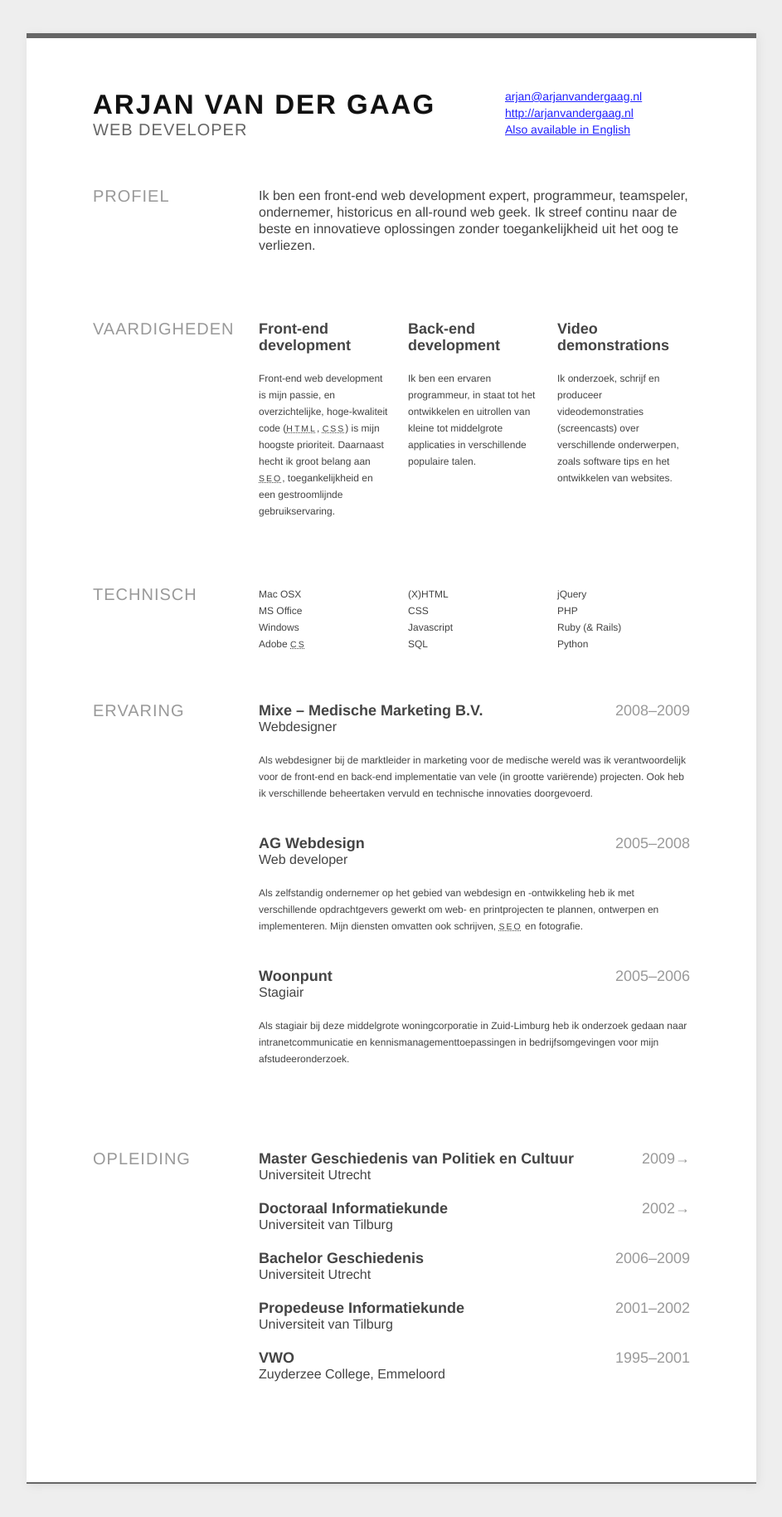
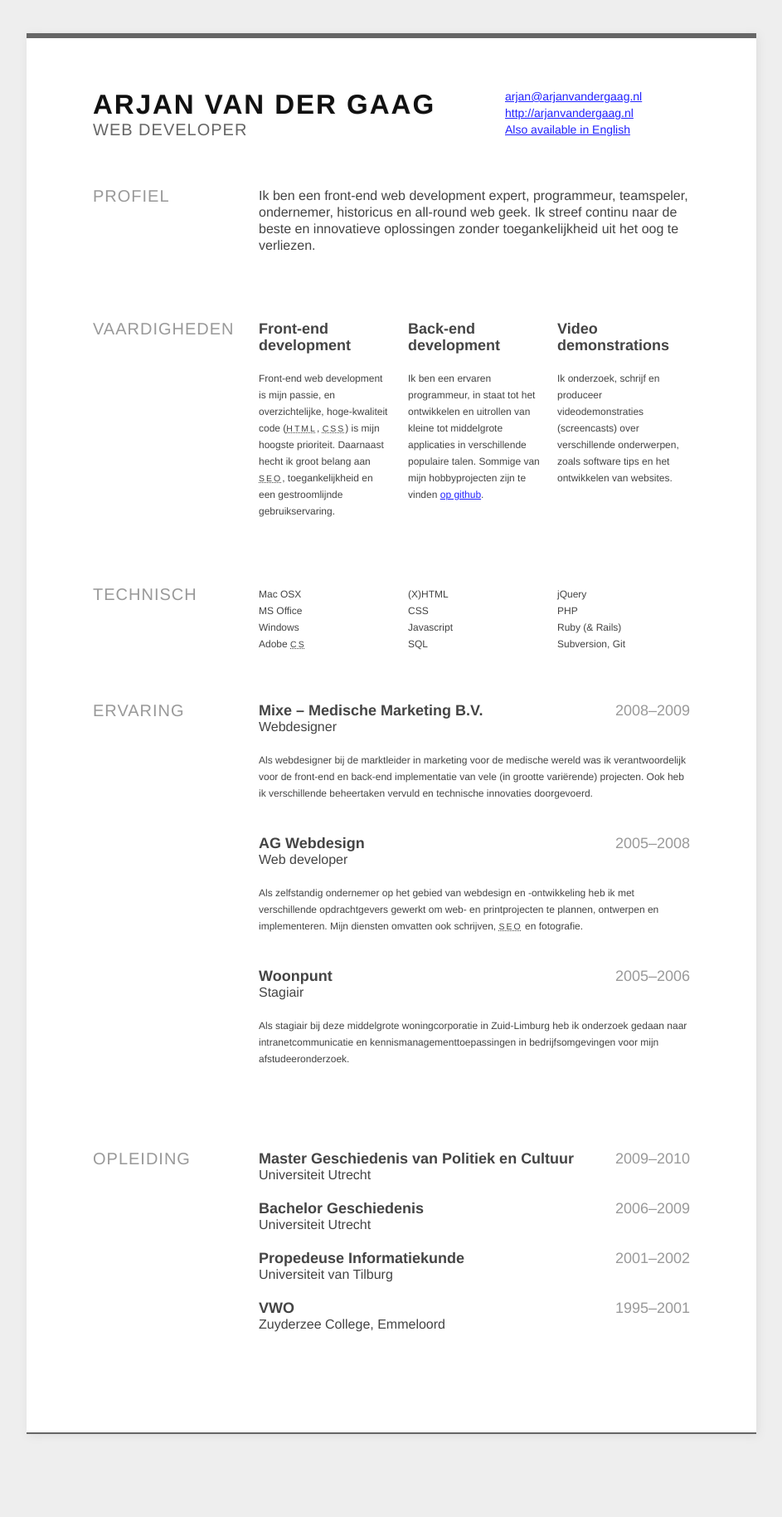
Before and after one commit to avdgaag/arjanvandergaag.nl, a Jekyll site: the page cv.html, which Jekyll copies as it is, in a window 1280 px wide. Shown: the whole page at 83% size, without its empty margins (168-1111 px from the left). Built offline with Jekyll 4.4.1, drawn with Linux system fonts in a browser that asks for light colours; after the commit the page ends 1768 px from its top, so only the background shows below that.

Commit message:
Updated resume

```diff
--- a/cv.html
+++ b/cv.html
@@ -46,7 +46,7 @@
 
                 <div class="column">
                     <h3>Back-end development</h3>
-                    <p>Ik ben een ervaren programmeur, in staat tot het ontwikkelen en uitrollen van kleine tot middelgrote applicaties in verschillende populaire talen.</p>
+                    <p>Ik ben een ervaren programmeur, in staat tot het ontwikkelen en uitrollen van kleine tot middelgrote applicaties in verschillende populaire talen. Sommige van mijn hobbyprojecten zijn te vinden <a href="http://github.com/avdgaag" rel="external me" title="Bekijk een aantal van mijn open source projecten op github.com">op github</a>.</p>
                 </div>
 
                 <div class="column last">
@@ -73,7 +73,7 @@
                     <li>jQuery</li>
                     <li>PHP</li>
                     <li>Ruby (&amp; Rails)</li>
-                    <li>Python</li>
+                    <li>Subversion, Git</li>
                 </ol>
             </div>
 
@@ -107,12 +107,7 @@
                     <li>
                         <h3>Master Geschiedenis van Politiek en Cultuur</h3>
                         <h4>Universiteit Utrecht</h4>
-                        <h5>2009&rarr;</h5>
-                    </li>
-                    <li>
-                        <h3>Doctoraal Informatiekunde</h3>
-                        <h4>Universiteit van Tilburg</h4>
-                        <h5>2002&rarr;</h5>
+                        <h5>2009&ndash;2010</h5>
                     </li>
                     <li>
                         <h3>Bachelor Geschiedenis</h3>
--- a/resume.html
+++ b/resume.html
@@ -46,7 +46,7 @@
 
                 <div class="column">
                     <h3>Back-end development</h3>
-                    <p>I'm an experienced programmer, capable of developing and deploying small to mid-sized applications in various popular languages.</p>
+                    <p>I'm an experienced programmer, capable of developing and deploying small to mid-sized applications in various popular languages. You can find some of my side projects <a href="http://github.com/avdgaag" title="My open source projects at github.com" rel="external me">at github</a>.</p>
                 </div>
 
                 <div class="column last">
@@ -73,7 +73,7 @@
                     <li>jQuery</li>
                     <li>PHP</li>
                     <li>Ruby (&amp; Rails)</li>
-                    <li>Python</li>
+                    <li>Subversion, Git</li>
                 </ol>
             </div>
 
```
